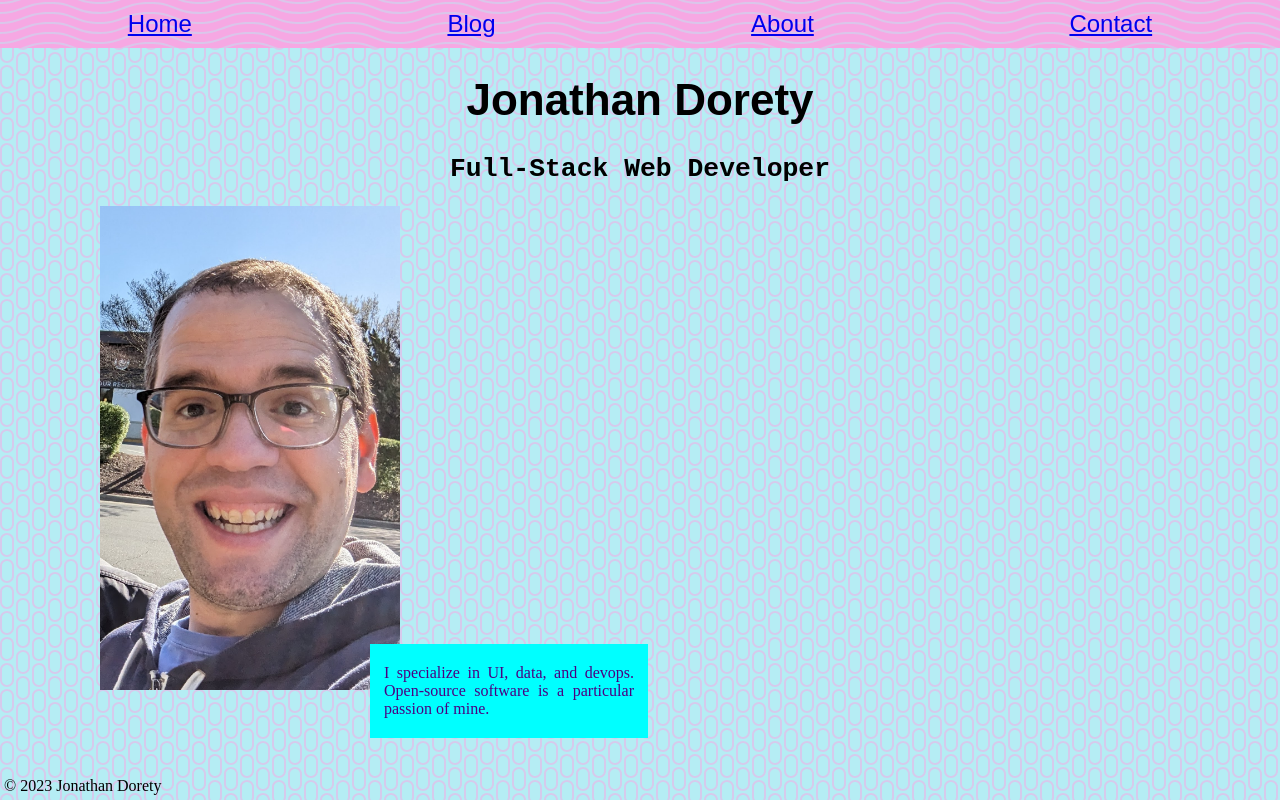
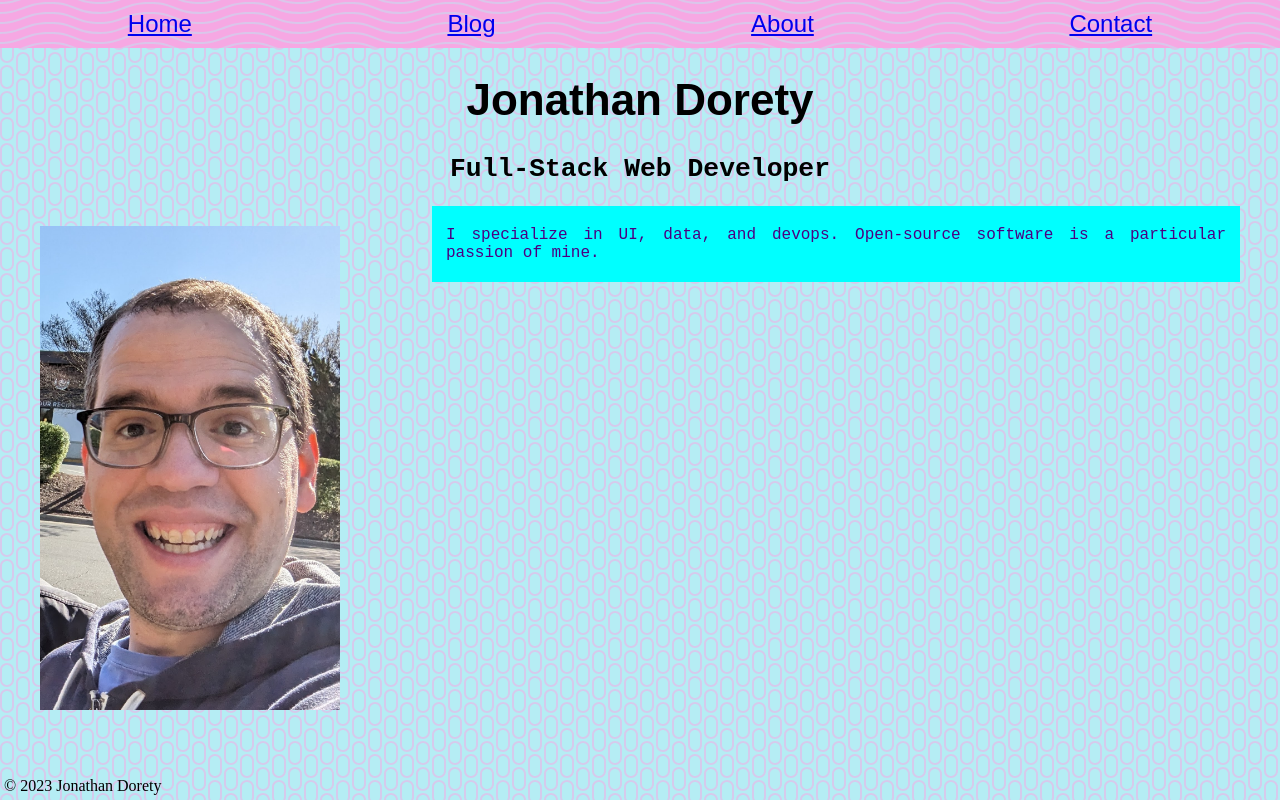
Before and after one commit to jdorety/portfolio-site, a SvelteKit app: page / in a window 1280 px wide. Built offline with nearby package versions, Linux system fonts and the light colour scheme.

Commit message:
Tweak caption positioning

```diff
--- a/src/routes/+page.svelte
+++ b/src/routes/+page.svelte
@@ -15,23 +15,24 @@
 
 <style>
 	.splash-caption {
-		/* display: absolute; */
-		margin: 0 5%;
+		position: relative;
+    top: 20px;
 	}
 	#headshot-image {
 		max-width: 150px;
 	}
 	.caption {
-		position: relative;
-		bottom: 50px;
-		left: 25%;
-		max-width: 250px;
+		position: absolute;
+		top: -20px;
+		width: 65%;
+		right: 0;
 		background-color: aqua;
 		padding: 4px 14px;
 		text-align: justify;
 	}
 	.caption p {
 		color: indigo;
+		font-family: 'Courier New', Courier, monospace;
 	}
 
 	@media screen and (min-width: 400px) {
```
